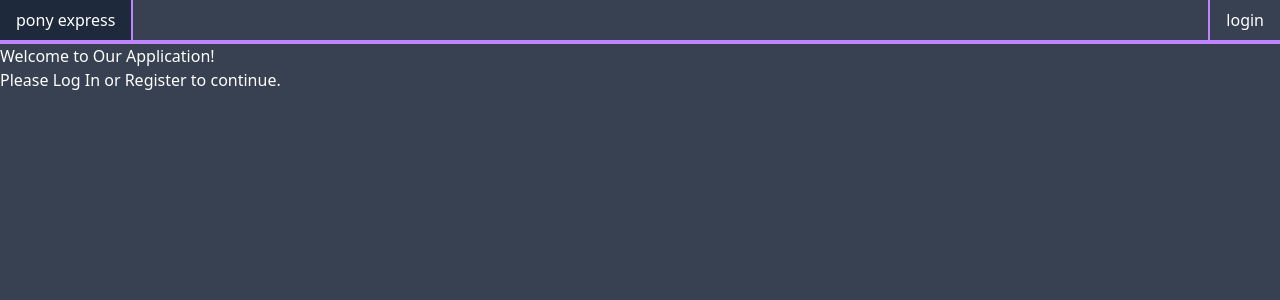
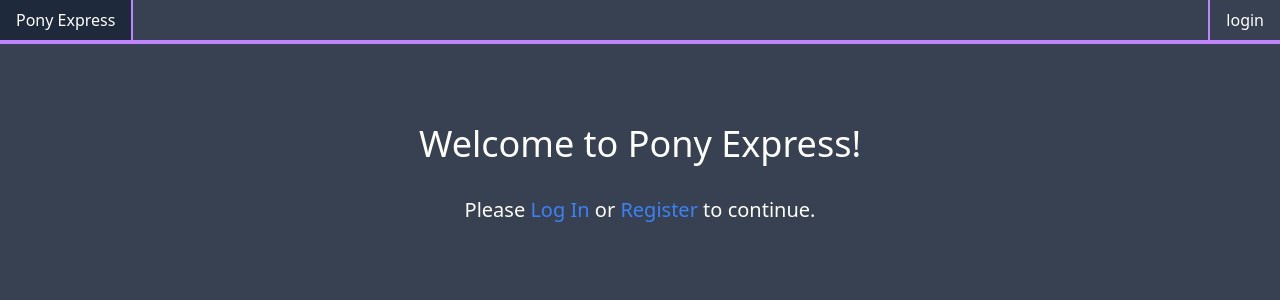
Before and after one commit to wenszhang/CS4550_Pony_express, a React (Vite) app in the folder frontend/: page / in a window 1280 px wide. Shown: the top 300 px of the page. Built offline with nearby package versions, Linux system fonts and the light colour scheme; the HTML template or start-up script is replaced by a standard one.

Commit message:
Text changes

```diff
--- a/frontend/src/App.jsx
+++ b/frontend/src/App.jsx
@@ -19,7 +19,6 @@ function AuthenticatedRoutes() {
         <Routes>
             <Route path="/" element={<Navigate to="/chats"/>}/>
             <Route path="/chats" element={<Chats/>}>
-                <Route index element={<div>Select a chat from the left</div>}/>
                 <Route path=":chatId" element={<Chat/>}/>
             </Route>
             <Route path="/profile" element={<Profile/>}/>
--- a/frontend/src/components/Home.jsx
+++ b/frontend/src/components/Home.jsx
@@ -6,14 +6,15 @@ function HomePage() {
     const {isLoggedIn} = useAuth();
 
     return (
-        <div className="home-page">
-            <h1>Welcome to Our Application!</h1>
+        <div className="home-page container mx-auto text-center py-20">
+            <h1 className="text-4xl mb-8">Welcome to Pony Express!</h1>
             {isLoggedIn ? (
-                <p>You are logged in! Navigate to <Link to="/chats">Chats</Link> or <Link to="/profile">Your
-                    Profile</Link>.</p>
+                <p className="text-xl">
+                    You are logged in! Navigate to <Link className="text-blue-500" to="/chats">Chats</Link> or <Link className="text-blue-500" to="/profile">Your Profile</Link>.
+                </p>
             ) : (
-                <p>
-                    Please <Link to="/login">Log In</Link> or <Link to="/register">Register</Link> to continue.
+                <p className="text-xl">
+                    Please <Link className="text-blue-500" to="/login">Log In</Link> or <Link className="text-blue-500" to="/register">Register</Link> to continue.
                 </p>
             )}
         </div>
--- a/frontend/src/components/TopNav.jsx
+++ b/frontend/src/components/TopNav.jsx
@@ -25,8 +25,8 @@ function AuthenticatedNavItems() {
 
     return (
         <>
-            <NavItem to="/" name="pony express" />
-            <NavItem to="/chats" name="chats" />
+            <NavItem to="/" name="Pony Express" />
+            <NavItem to="/chats" name="Chats" />
             <NavItem to="/profile" name={user?.username || 'Profile'} right />
         </>
     );
@@ -35,7 +35,7 @@ function AuthenticatedNavItems() {
 function UnauthenticatedNavItems() {
     return (
         <>
-            <NavItem to="/" name="pony express" />
+            <NavItem to="/" name="Pony Express" />
             <div className="flex-1" />
             <NavItem to="/login" name="login" right />
         </>
```
